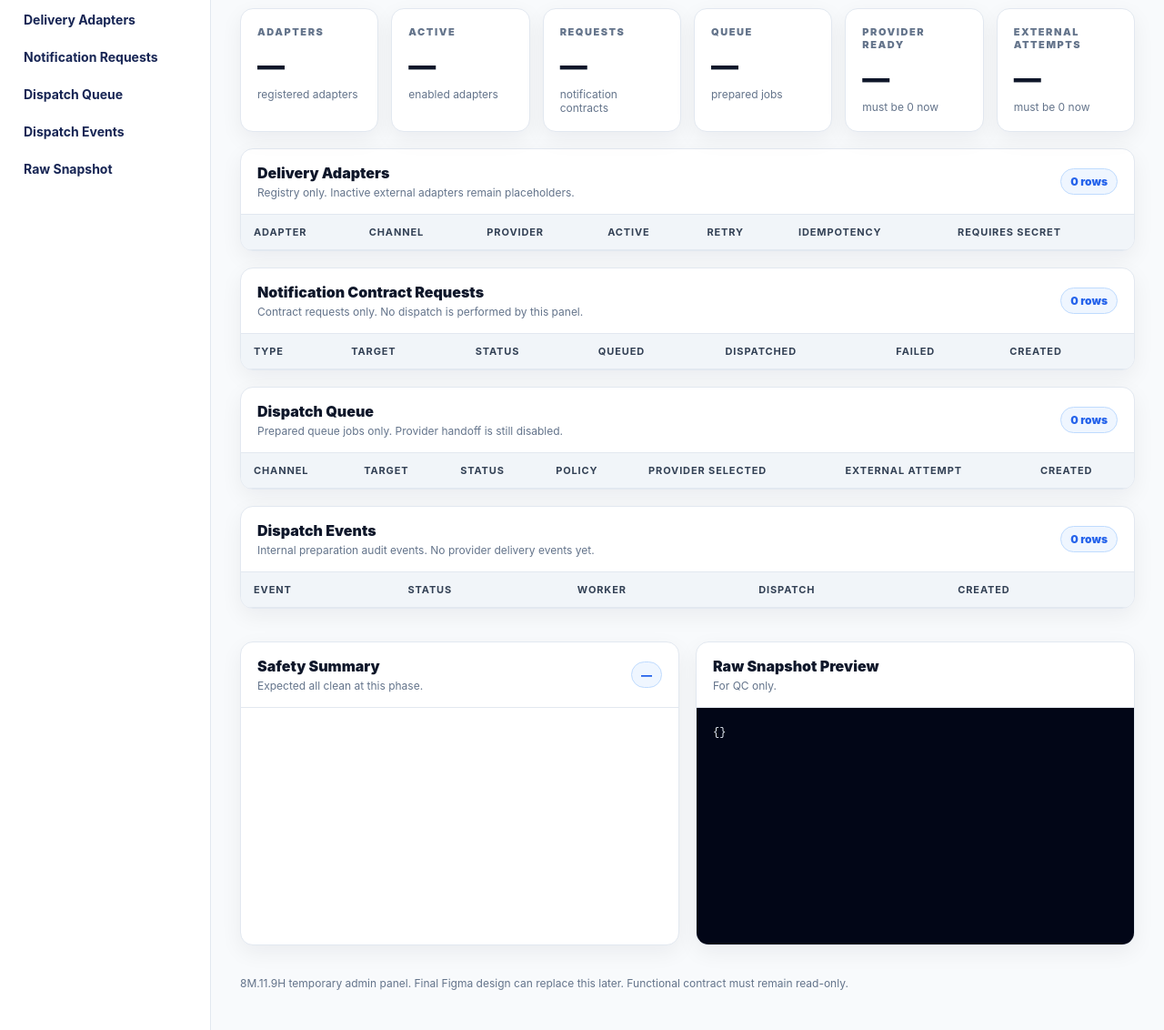
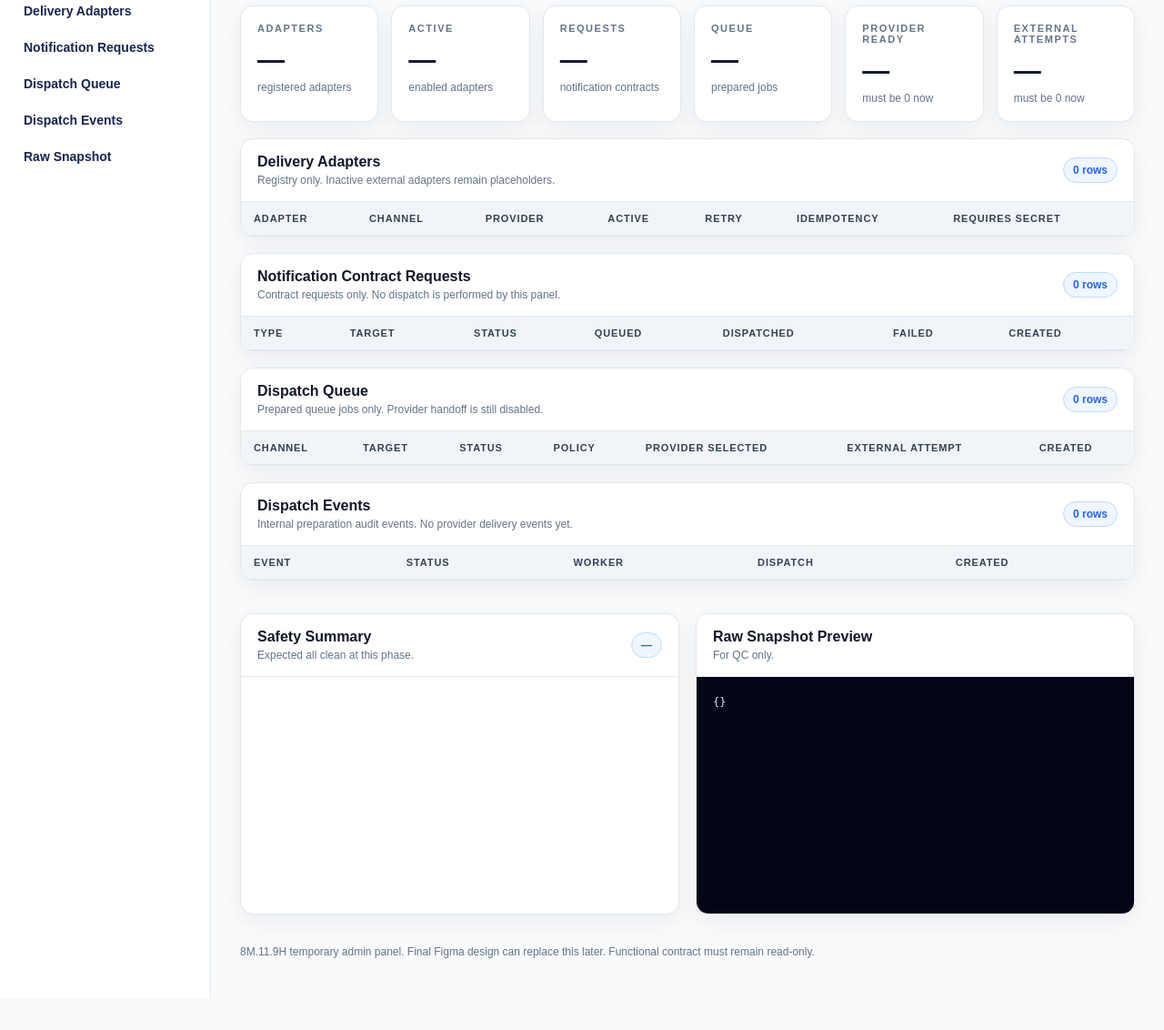
Before and after one commit to jahir3001/logicpals-frontend, a website: page public/admin/admin-notification-dispatcher.html in a window 1280 px wide. Shown: the part 348-1480 px from the top of the page at 91% size. After the commit the page ends 1445 px from the top, so only its background shows below. Drawn offline with Linux system fonts and the light colour scheme; files that its build step writes are made by us from their sources.

Commit message:
Fix notification dispatcher admin panel font rendering

```diff
--- a/public/admin/admin-notification-dispatcher.html
+++ b/public/admin/admin-notification-dispatcher.html
@@ -383,6 +383,20 @@
       .split { grid-template-columns: 1fr; }
       .hero { flex-direction: column; }
     }
+
+    /* 8M.11.9H hard font rendering guard */
+    html, body, button, a, div, span, p, h1, h2, h3, table, thead, tbody, tr, th, td, label, input, select, textarea {
+      font-family: Arial, Helvetica, sans-serif !important;
+      font-synthesis: none;
+      text-rendering: optimizeLegibility;
+      -webkit-font-smoothing: antialiased;
+      -moz-osx-font-smoothing: grayscale;
+    }
+
+    .mono, pre, code {
+      font-family: Consolas, Menlo, Monaco, "Courier New", monospace !important;
+    }
+
   </style>
 </head>
 
```
